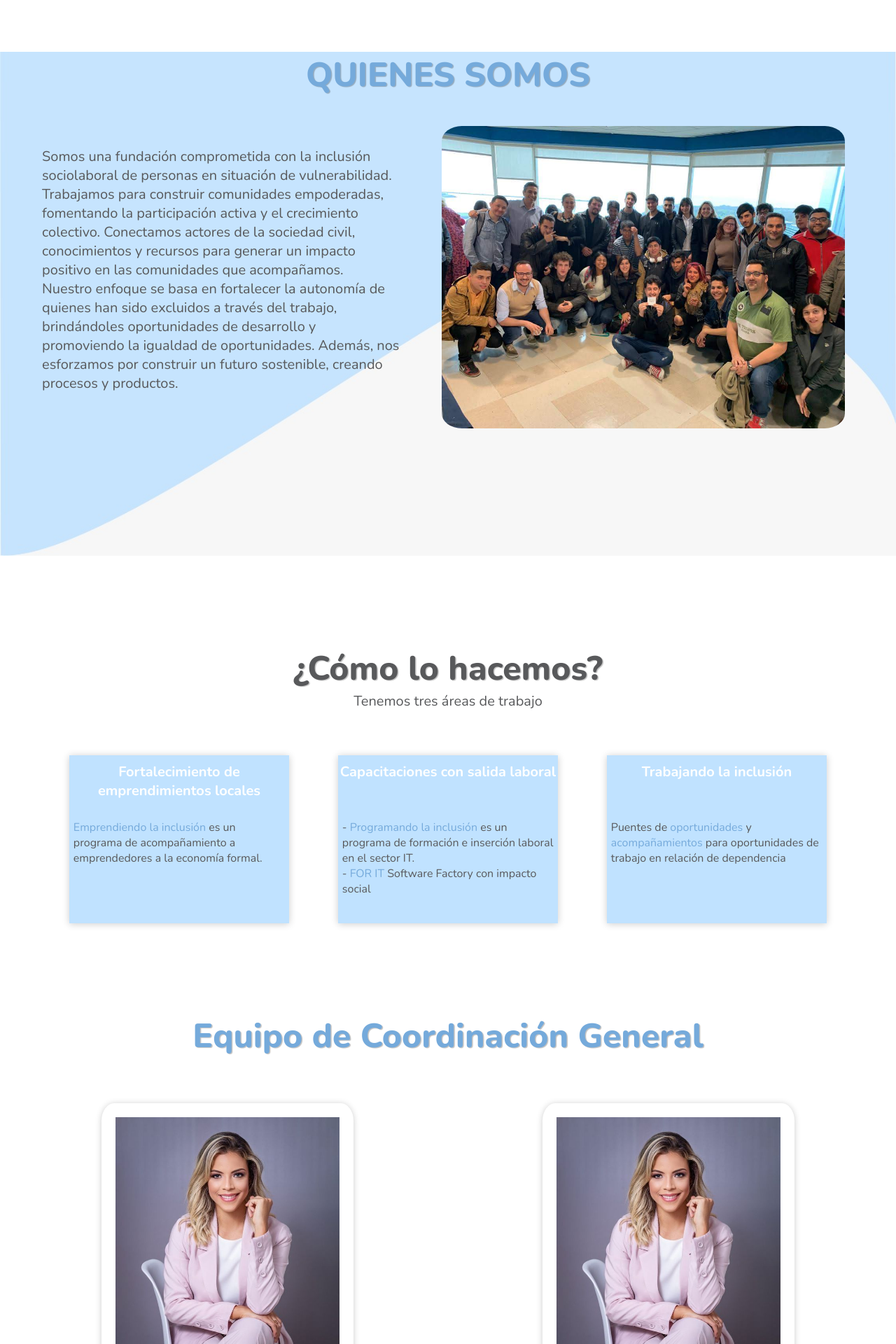
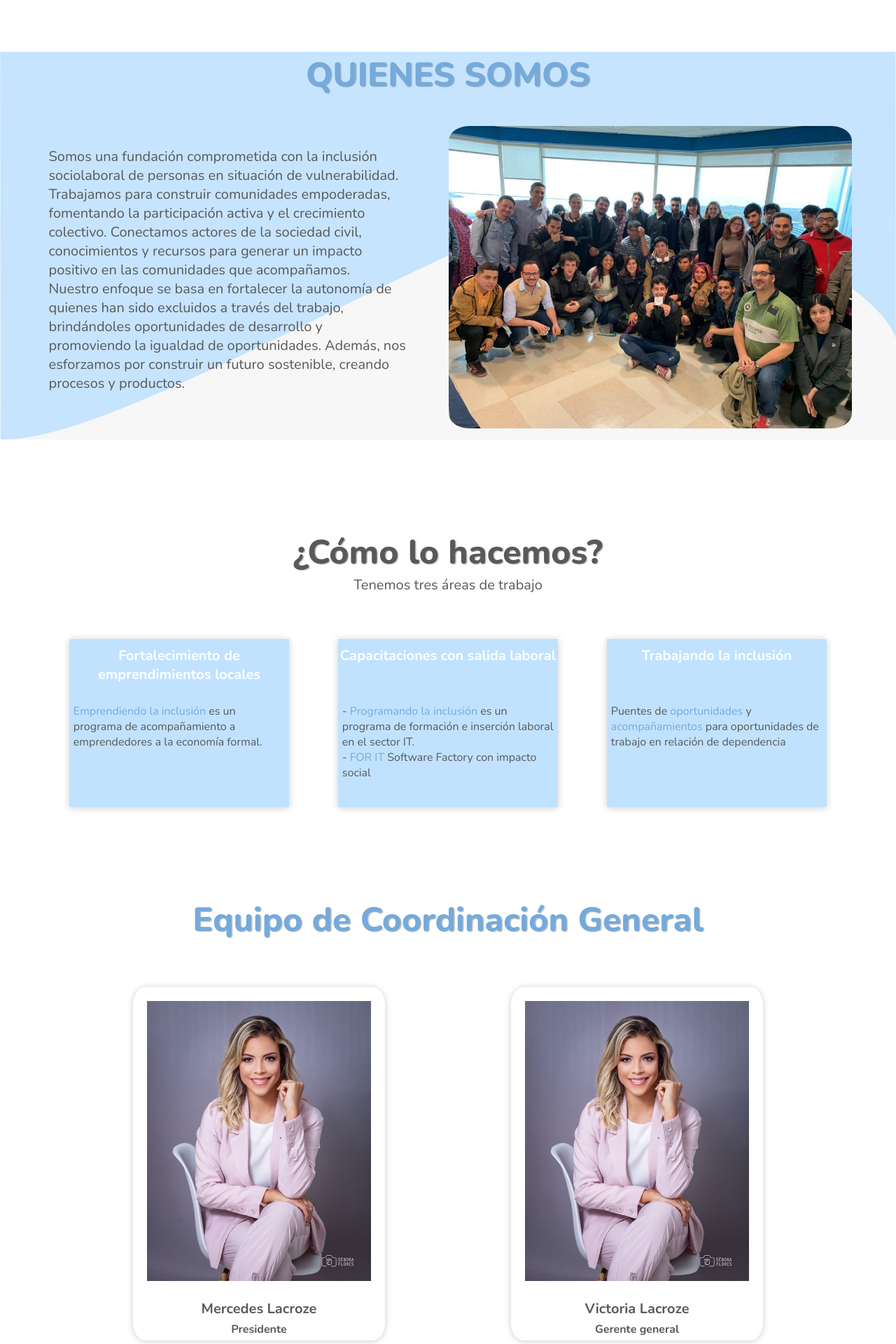
Before and after one commit to FormarImpactDevs/client-fundacion-formar-web, a React (Vite) app: page / in a window 1280 px wide. Shown: the part 880-2800 px from the top of the page at 70% size. Built offline with nearby package versions, Linux system fonts and the light colour scheme.

Commit message:
Add fixes on changes

```diff
--- a/src/app.scss
+++ b/src/app.scss
@@ -5,7 +5,7 @@
 
 
 * {
-  margin: 0 auto;
+  margin: 0;
   box-sizing: border-box;
   font-family: $font-family;
 }
--- a/src/components/Emprendiendo/_undertaking.scss
+++ b/src/components/Emprendiendo/_undertaking.scss
@@ -25,7 +25,7 @@
 
     }
     @include desktop2 {
-       width: 50%;
+
     }
 }
 
@@ -46,6 +46,7 @@
     margin: 0% 5% 5% 5%;
     transition: all 400ms ease;
     figure {
+        margin: 0 auto;
         width: 20vh;
     }
     h2 {
@@ -60,17 +61,13 @@
         text-align: center;
     }
     img {
-        margin-top: 10%;
-        width: 10vh;
-        height: 10vh;
+        margin: 10% 30% 0% 30%;
+        width: 40%;
+        height: 40%;
         display: flex;
         align-items: center;
-        color: $ligth-blue;
-        @include tablet {
-            width: 15vh;
-            height: 15vh;
-        }
         @include desktop2{
+            margin: 0 auto;
             width: 20vh;
             height: 20vh;
         }
--- a/src/components/Programando/_programming.scss
+++ b/src/components/Programando/_programming.scss
@@ -11,7 +11,6 @@
     cursor: default;
     @include tablet {
         height: auto;
-        min-height: 90vh;
     }
     @include desktop2 {
 
--- a/src/components/QuienesSomos/_aboutUs.scss
+++ b/src/components/QuienesSomos/_aboutUs.scss
@@ -7,15 +7,7 @@
   background-position: right;
   background-repeat: no-repeat;
   cursor: default;
-
-  @include tablet {
-    height: auto;
-    min-height: 90vh;
-  }
-
-  @include desktop2 {
-    background-size: 100% 100%;
-  }
+  background-size: 100% 100%;
 }
 
 .quienes_somos_text_img {
--- a/src/components/Team/_team.scss
+++ b/src/components/Team/_team.scss
@@ -8,6 +8,7 @@
     margin: 5% 0px 5% 0px;
     display: flex;
     flex-direction: row;
+    justify-content: space-evenly;
     text-align: center;
 }
 .team_card {
--- a/src/components/TeamUndertaking/_teamUndertaking.scss
+++ b/src/components/TeamUndertaking/_teamUndertaking.scss
@@ -6,11 +6,14 @@
 }
 .teamUndertaking_cards {
     display: flex;
+    flex-wrap: wrap;
     flex-direction: column;
+    align-content: center;
     text-align: center;
     @include desktop2 {
         margin: 5% 0px;
         flex-direction: row;
+    justify-content: space-evenly;
     }
 }
 .teamUndertaking_card {
```
